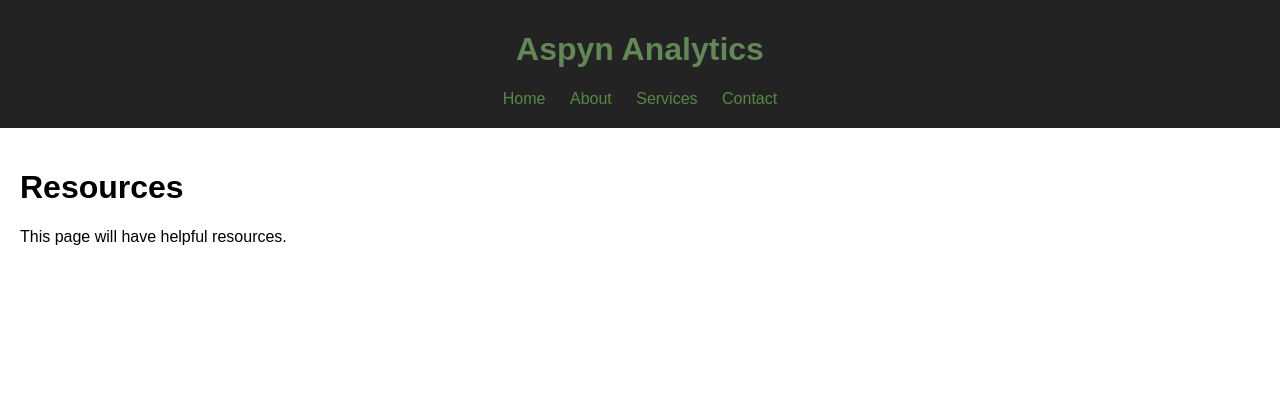
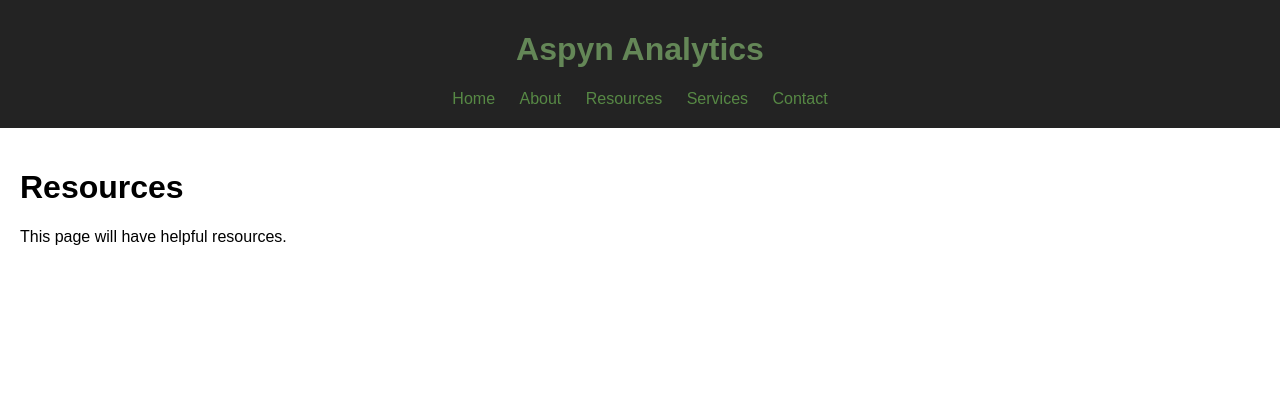
Before and after one commit to ProjectsPortal/consulting-firm-webapp, a Django app: page /resources/ in a window 1280 px wide. Shown: the top 420 px of the page. Run offline with Django 4.2, Linux system fonts and the light colour scheme.

Commit message:
Fixed missing resources page in nav bar

```diff
--- a/mainapp/static/css/style.css
+++ b/mainapp/static/css/style.css
@@ -3,7 +3,6 @@ footer {
     color: #232323;
     padding: 20px 0;
     text-align: left;
-    border-top: #232323;
 }
 
 .footer-content {
--- a/mainapp/templates/mainapp/base.html
+++ b/mainapp/templates/mainapp/base.html
@@ -12,6 +12,7 @@
         <div class="navigation">
             <a href="/">Home</a>
             <a href="/about">About</a>
+            <a href="/resources">Resources</a>
             <a href="/services">Services</a>
             <a href="/contact">Contact</a>
         </div>
```
